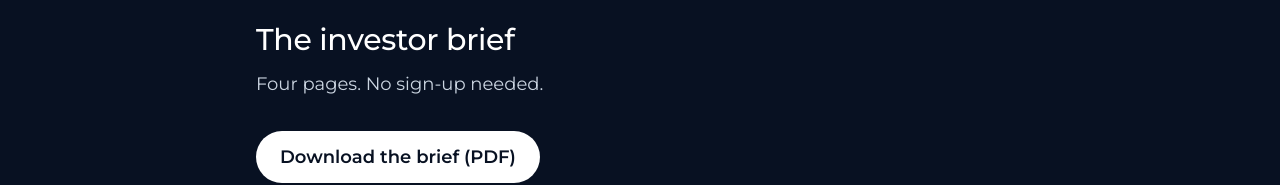
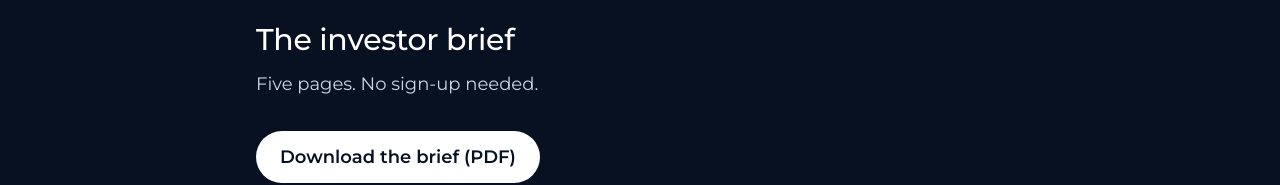
Before and after one commit to Phrona/landing, a Next.js app: page /for-investors in a window 1280 px wide. Shown: the part 941-1126 px from the top of the page. Built offline with nearby package versions, Linux system fonts and the light colour scheme.

Commit message:
Brief pages: current operator and investor briefs (five pages)

```diff
--- a/src/components/brief-page.tsx
+++ b/src/components/brief-page.tsx
@@ -49,7 +49,7 @@ export function BriefPage({
           <div className="border-t border-border pt-12">
             <h2 className="font-heading text-2xl sm:text-3xl font-medium mb-3">{briefLabel}</h2>
             <p className="text-base sm:text-lg text-muted-foreground leading-relaxed mb-8">
-              Four pages. No sign-up needed.
+              Five pages. No sign-up needed.
             </p>
             <a
               href={`/download/${briefSlug}`}
```
Also changed, not shown: 2 other files (tests, documents, lock files or other folders).
